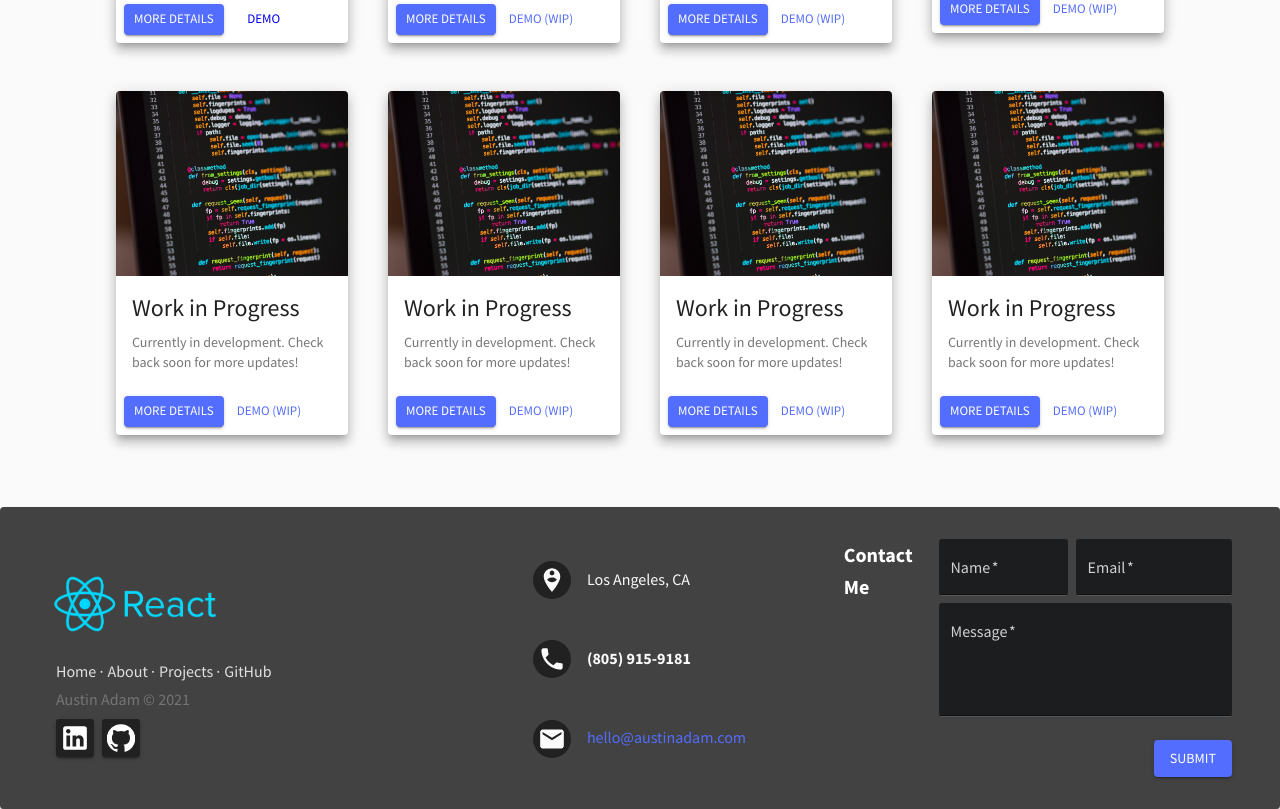
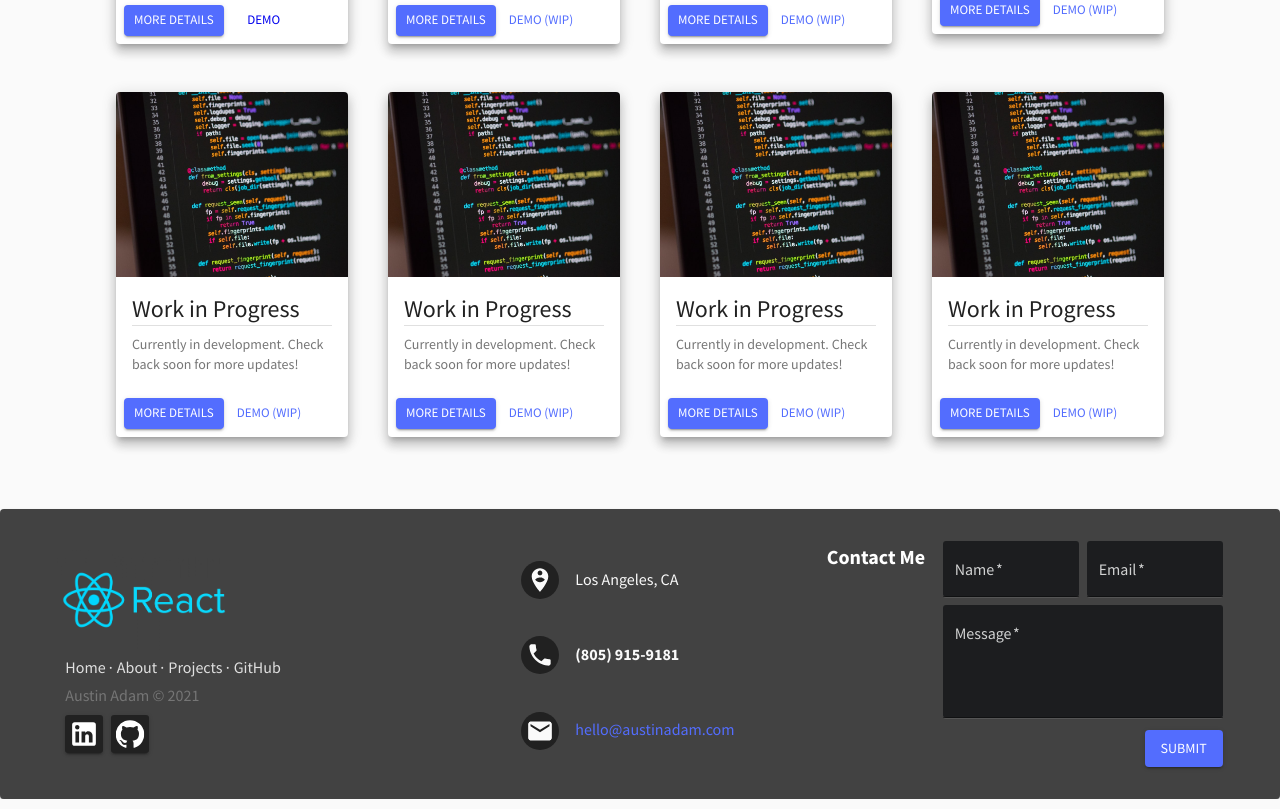
Before and after one commit to Ugikie/Portfolio, a React (Create React App) app: page / in a window 1280 px wide. Shown: the part 4272-5081 px from the top of the page. Built offline with nearby package versions, Linux system fonts and the light colour scheme.

Commit message:
Responsive version of site complete. Draft 1 atleast...

```diff
--- a/src/components/Footer.js
+++ b/src/components/Footer.js
@@ -1,4 +1,4 @@
-import { Paper, makeStyles, Grid, Typography } from '@material-ui/core';
+import { Paper, makeStyles, Grid, Typography, Hidden } from '@material-ui/core';
 import React from 'react';
 import AnchorLink from 'react-anchor-link-smooth-scroll';
 import reactJSLogo from '../reactjs.png';
@@ -10,17 +10,27 @@ const useStyles = makeStyles((theme) => ({
   root: {
     backgroundColor: theme.palette.grey[800],
     padding: '2rem 3rem',
+    [theme.breakpoints.down('lg')]: {
+      padding: '2rem',
+    },
+    [theme.breakpoints.down('md')]: {
+      padding: '1rem',
+    },
   },
 }));
 
-const Footer = () => {
+const Footer = ({ width }) => {
   const classes = useStyles();
   return (
     <Paper className={classes.root}>
       <Grid container justify='space-evenly' alignItems='stretch'>
-        <FooterLinks />
-        <FooterContactInfo />
-        <FooterContactForm />
+        <FooterLinks width={width} />
+        <Hidden xsDown>
+          <FooterContactInfo width={width} />
+        </Hidden>
+        <Hidden smDown>
+          <FooterContactForm width={width} />
+        </Hidden>
       </Grid>
     </Paper>
   );
--- a/src/components/FooterContactForm.js
+++ b/src/components/FooterContactForm.js
@@ -4,6 +4,7 @@ import {
   TextField,
   makeStyles,
   Typography,
+  Hidden,
 } from '@material-ui/core';
 import React from 'react';
 import Snackbar from '@material-ui/core/Snackbar';
@@ -24,7 +25,7 @@ const useStyles = makeStyles((theme) => ({
   },
 }));
 
-const FooterContactForm = () => {
+const FooterContactForm = ({ width }) => {
   const classes = useStyles();
   const [
     messageInfo,
@@ -43,10 +44,11 @@ const FooterContactForm = () => {
   ] = useEmailJS();
   return (
     <>
-      <Grid xs={4} item>
+      <Grid xs={4} xl={4} item>
         <form onSubmit={submitForm} className={classes.form}>
           <Grid container justify='flex-end'>
-            <Grid item xs={2} container justify='center'>
+            <Hidden mdDown>
+              <Grid item xs={3} xl={2} container justify='center'>
                 <Grid item>
                   <Typography
                     variant='h6'
@@ -57,8 +59,30 @@ const FooterContactForm = () => {
                   </Typography>
                 </Grid>
               </Grid>
-            <Grid item container xs={10} justify='flex-end' spacing={1}>
-              <Grid item xs={5}>
+            </Hidden>
+            <Grid
+              item
+              container
+              md={12}
+              lg={9}
+              xl={10}
+              justify='flex-end'
+              spacing={1}
+              style={{ paddingLeft: '1rem' }}
+            >
+              <Hidden lgUp>
+                <Grid item xs={12}>
+                  <Typography
+                    variant='h6'
+                    component='h2'
+                    align='center'
+                    style={{ color: 'white', fontWeight: 'bold' }}
+                  >
+                    Contact Me
+                  </Typography>
+                </Grid>
+              </Hidden>
+              <Grid item xs={6} xl={5}>
                 <TextField
                   color='primary'
                   required
@@ -85,7 +109,7 @@ const FooterContactForm = () => {
                 />
               </Grid>
 
-              <Grid item xs={11}>
+              <Grid item xs={12} xl={11}>
                 <TextField
                   color='primary'
                   className={classes.input}
@@ -105,7 +129,9 @@ const FooterContactForm = () => {
                   color='primary'
                   type='submit'
                   size='medium'
-                  style={{ marginTop: '1rem' }}
+                  style={{
+                    marginTop: '0.25rem',
+                  }}
                 >
                   Submit
                 </Button>
--- a/src/components/FooterContactInfo.js
+++ b/src/components/FooterContactInfo.js
@@ -31,6 +31,10 @@ const useStyles = makeStyles((theme) => ({
     padding: '0.3rem',
     backgroundColor: theme.palette.grey[900],
     borderRadius: '50%',
+    [theme.breakpoints.down('xs')]: {
+      width: 32,
+      height: 32,
+    },
   },
   contactLink: {
     color: theme.palette.primary.main,
@@ -38,7 +42,7 @@ const useStyles = makeStyles((theme) => ({
   },
 }));
 
-const FooterContactInfo = () => {
+const FooterContactInfo = ({ width }) => {
   const classes = useStyles();
   return (
     <Grid
@@ -47,32 +51,65 @@ const FooterContactInfo = () => {
       alignItems='center'
       justify='center'
       xs={4}
+      sm={5}
+      md={3}
+      xl={4}
       style={{ color: '#fafafa' }}
     >
-      <Grid item xs={7} container spacing={2} alignItems='center'>
+      <Grid
+        item
+        sm={12}
+        lg={10}
+        xl={7}
+        container
+        spacing={width === 'xs' ? 1 : 2}
+        alignItems='center'
+      >
         <Grid item>
           <PersonPinCircleIcon className={classes.footerIcon} />
         </Grid>
         <Grid item>
-          <Typography display='inline'>Los Angeles, CA</Typography>
+          <Typography variant='body1' display='inline'>
+            Los Angeles, CA
+          </Typography>
         </Grid>
       </Grid>
-      <Grid item xs={7} container spacing={2} alignItems='center'>
+      <Grid
+        item
+        sm={12}
+        lg={10}
+        xl={7}
+        container
+        spacing={width === 'xs' ? 1 : 2}
+        alignItems='center'
+      >
         <Grid item>
           <PhoneIcon className={classes.footerIcon} />
         </Grid>
         <Grid item>
-          <Typography style={{ fontWeight: 'bold' }} display='inline'>
+          <Typography
+            style={{ fontWeight: 'bold' }}
+            variant='body1'
+            display='inline'
+          >
             (805) 915-9181
           </Typography>
         </Grid>
       </Grid>
-      <Grid item xs={7} container spacing={2} alignItems='center'>
+      <Grid
+        item
+        sm={12}
+        lg={10}
+        xl={7}
+        container
+        spacing={width === 'xs' ? 1 : 2}
+        alignItems='center'
+      >
         <Grid item>
           <MailIcon className={classes.footerIcon} />
         </Grid>
         <Grid item>
-          <Typography display='inline'>
+          <Typography variant='body1' display='inline'>
             <a
               href='mailto:hello@austinadam.com'
               target='_blank'
--- a/src/components/FooterLinks.js
+++ b/src/components/FooterLinks.js
@@ -1,8 +1,9 @@
-import { Paper, makeStyles, Grid, Typography } from '@material-ui/core';
+import { Paper, makeStyles, Grid, Typography, Hidden } from '@material-ui/core';
 import React from 'react';
 import AnchorLink from 'react-anchor-link-smooth-scroll';
 import reactJSLogo from '../reactjs.png';
 import GitHubIcon from '@material-ui/icons/GitHub';
+import MailIcon from '@material-ui/icons/Mail';
 import LinkedInIcon from '@material-ui/icons/LinkedIn';
 
 const useStyles = makeStyles((theme) => ({
@@ -41,7 +42,7 @@ const useStyles = makeStyles((theme) => ({
 const FooterLinks = () => {
   const classes = useStyles();
   return (
-    <Grid item xs={4}>
+    <Grid item xs={8} sm={6} md={4}>
       <Grid
         container
         direction='column'
@@ -117,6 +118,22 @@ const FooterLinks = () => {
               />
             </a>
           </Grid>
+          <Hidden smUp>
+            <Grid item>
+              <a
+                href='mailto:hello@austinadam.com'
+                target='_blank'
+                rel='noopener noreferrer'
+                aria={'Send Austin a message via email'}
+                className={classes.navLink}
+              >
+                <MailIcon
+                  style={{ padding: '0.3rem' }}
+                  className={classes.socialIcon}
+                />
+              </a>
+            </Grid>
+          </Hidden>
         </Grid>
       </Grid>
     </Grid>
--- a/src/components/Project.js
+++ b/src/components/Project.js
@@ -10,6 +10,7 @@ import {
   CardActions,
   Button,
   Grow,
+  Divider,
 } from '@material-ui/core';
 import React, { memo } from 'react';
 import codeIMG from '../code.jpg';
@@ -67,6 +68,9 @@ const useStyles = makeStyles((theme) => ({
       color: theme.palette.primary.main,
     },
   },
+  noMargin: {
+    margin: 0,
+  },
 }));
 
 const Project = ({
@@ -86,8 +90,9 @@ const Project = ({
     <Grid
       item
       xs={12}
-      sm={viewingFullDetails ? 10 : 4}
-      md={viewingFullDetails ? 8 : 3}
+      sm={viewingFullDetails ? 12 : 4}
+      md={viewingFullDetails ? 10 : 3}
+      lg={viewingFullDetails ? 8 : 3}
       className={classes.root}
     >
       <Grow in={true}>
@@ -95,7 +100,7 @@ const Project = ({
           raised
           className={`${classes.card} ${
             !viewingFullDetails ? classes.cardGrow : null
-          }`}
+          } ${width === 'xs' && viewingFullDetails ? classes.noMargin : null}`}
         >
           <CardActionArea onClick={handleClick}>
             <CardMedia
@@ -113,6 +118,7 @@ const Project = ({
                 className={viewingFullDetails ? classes.boldText : null}
               >
                 {name}
+                <Divider />
               </Typography>
               <Typography
                 variant={viewingFullDetails ? 'h6' : 'body2'}
```
Lines whose indentation alone changed are shown as unchanged.
